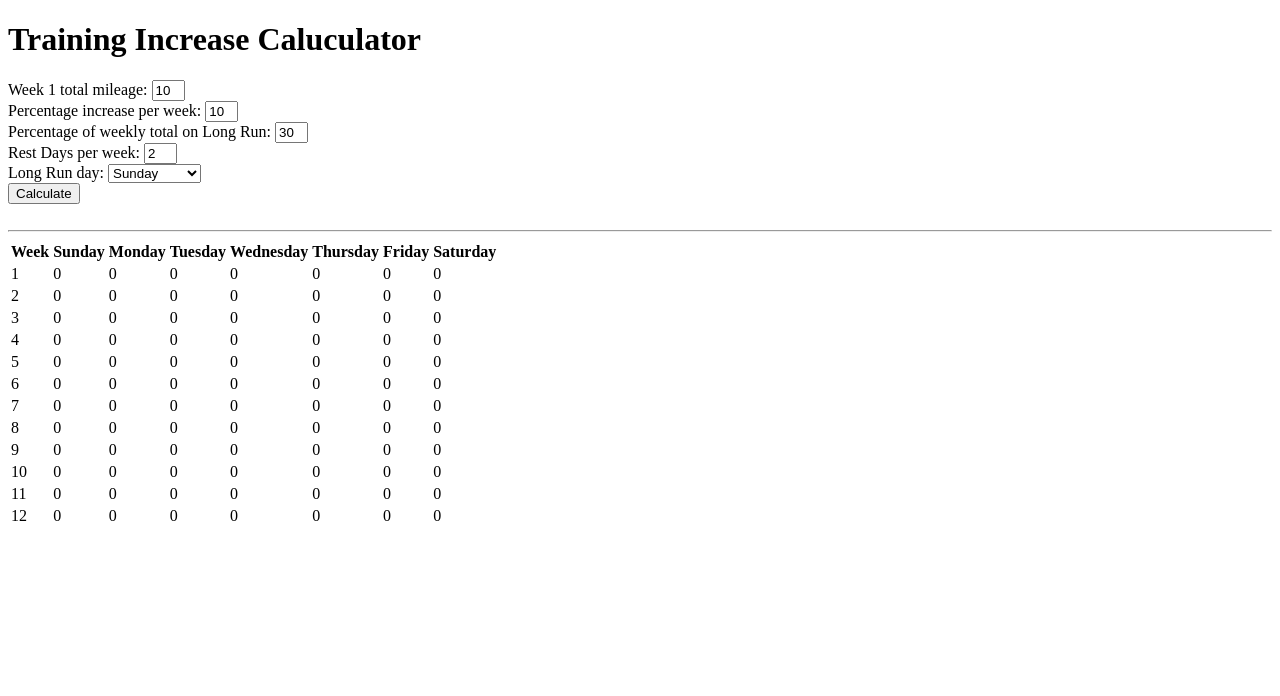
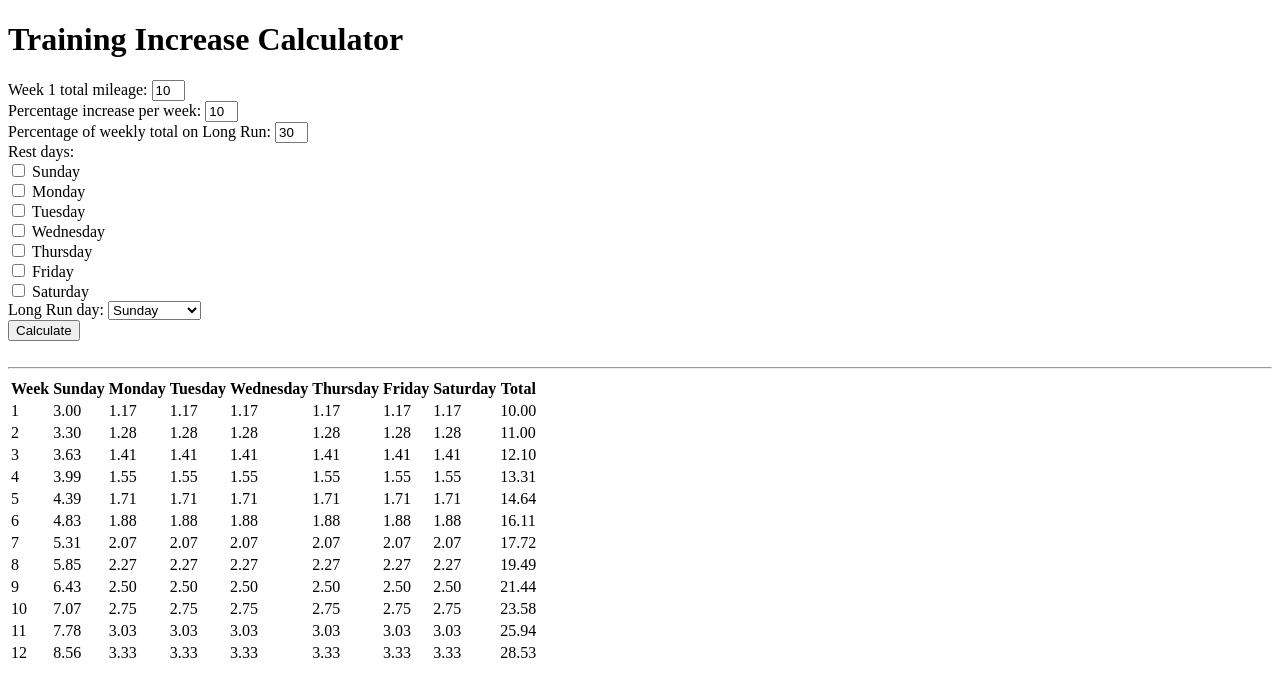
Before and after one commit to HarryR275/TrainIncreaseCalc, a plain HTML site: page index.html in a window 1280 px wide. Both pictures are taken after a click on the button "Calculate". Drawn offline with Linux system fonts and the light colour scheme.

Commit message:
Update index.html
This is looking pretty good so far, need to catch some minor things, like if the user accidentally assigns the long run to a rest day, etc.

```diff
--- a/index.html
+++ b/index.html
@@ -8,23 +8,84 @@
     </style>
 </head>
 <body>
-    <h1>Training Increase Caluculator</h1>
+    <h1>Training Increase Calculator</h1>
     Week 1 total mileage: <input type="text" id="beginningMileage" value="10" style="width: 25px" /><br />
     Percentage increase per week: <input type="text" id="percentageIncrease" value="10" style="width: 25px" /><br />
     Percentage of weekly total on Long Run: <input type="text" id="percentageLongRun" value="30" style="width: 25px" /><br />
-    Rest Days per week: <input type="text" id="restDays" value="2" style="width: 25px" /><br />
+    Rest days: <br />
+    <input type="checkbox" id="restDay1" name="restDay" value="1">
+    <label for="restDay1">Sunday</label><br />
+    <input type="checkbox" id="restDay2" name="restDay" value="2">
+    <label for="restDay2">Monday</label><br />
+    <input type="checkbox" id="restDay3" name="restDay" value="3">
+    <label for="restDay3">Tuesday</label><br />
+    <input type="checkbox" id="restDay4" name="restDay" value="4">
+    <label for="restDay4">Wednesday</label><br />
+    <input type="checkbox" id="restDay5" name="restDay" value="5">
+    <label for="restDay5">Thursday</label><br />
+    <input type="checkbox" id="restDay6" name="restDay" value="6">
+    <label for="restDay6">Friday</label><br />
+    <input type="checkbox" id="restDay7" name="restDay" value="7">
+    <label for="restDay7">Saturday</label><br />
     Long Run day: <select id="longRunDay">
-        <option value="0">Sunday</option>
-        <option value="1">Monday</option>
-        <option value="2">Tuesday</option>
-        <option value="3">Wednesday</option>
-        <option value="4">Thursday</option>
-        <option value="5">Friday</option>
-        <option value="6">Saturday</option>
+        <option value="1">Sunday</option>
+        <option value="2">Monday</option>
+        <option value="3">Tuesday</option>
+        <option value="4">Wednesday</option>
+        <option value="5">Thursday</option>
+        <option value="6">Friday</option>
+        <option value="7">Saturday</option>
     </select><br />
     <button id="calculate">Calculate</button>
     <div id="results"></div>
-    <!-- <script src="trainingIncrease.js"></script> -->
+    <!--JAVASCRIPT BELOW-->
+    <script>
+    function calculate() {
+        // Get the input values
+        var beginningMileage = parseInt(document.getElementById("beginningMileage").value);
+        var percentageIncrease = parseInt(document.getElementById("percentageIncrease").value);
+        var percentageLongRun = parseInt(document.getElementById("percentageLongRun").value);
+        var restDays = Array.from(document.querySelectorAll('input[name="restDay"]:checked')).map(input => parseInt(input.value));
+        var longRunDay = parseInt(document.getElementById("longRunDay").value);
+        var currentweeklyMileage = beginningMileage;
+        var nonlongrundays = 6 - parseInt(restDays.length);
+
+        // Update the table with calculated values
+         for (var w = 1; w <= 12; w++) {
+            console.log(currentweeklyMileage);
+            var longRunMileage = currentweeklyMileage * (percentageLongRun / 100);
+            console.log(longRunMileage);
+            var nonLongRunMileage = (currentweeklyMileage - longRunMileage) / (nonlongrundays);
+            console.log(nonLongRunMileage);
+            for (var d = 1; d <= 7; d++) {
+                //console.log(d);
+                if (d == longRunDay) {
+                    document.getElementById("w" + w + "d" + d).innerHTML = longRunMileage.toFixed(2);
+                    //console.log("long run day");
+                }
+
+                else if (restDays.includes(d)) {
+                    document.getElementById("w" + w + "d" + d).innerHTML = "";
+                    //console.log("rest day");
+                }
+                else {
+                    document.getElementById("w" + w + "d" + d).innerHTML = nonLongRunMileage.toFixed(2);
+                    //console.log("non long run day");
+                }
+
+            }
+
+            document.getElementById("w" + w + "total").innerHTML = currentweeklyMileage.toFixed(2);
+            currentweeklyMileage = currentweeklyMileage + (currentweeklyMileage * (percentageIncrease / 100));
+        }
+
+
+    }
+
+    // Attach the calculate function to the button click event
+    document.getElementById("calculate").addEventListener("click", calculate);
+    </script>
+    <!--JAVASCRIPT ABOVE-->
     <br />
     <hr />
     <table>
@@ -37,6 +98,7 @@
             <th>Thursday</th>
             <th>Friday</th>
             <th>Saturday</th>
+            <th>Total</th>
         </tr>
         <tr id="w1">
             <td>1</td>
@@ -47,6 +109,7 @@
             <td id="w1d5">0</td>
             <td id="w1d6">0</td>
             <td id="w1d7">0</td>
+            <td id="w1total">0</td>
             <tr>
                 <td>2</td>
                 <td id="w2d1">0</td>
@@ -56,6 +119,7 @@
                 <td id="w2d5">0</td>
                 <td id="w2d6">0</td>
                 <td id="w2d7">0</td>
+                <td id="w2total">0</td>
             </tr>
             <tr>
                 <td>3</td>
@@ -66,6 +130,7 @@
                 <td id="w3d5">0</td>
                 <td id="w3d6">0</td>
                 <td id="w3d7">0</td>
+                <td id="w3total">0</td>
             </tr>
             <tr>
                 <td>4</td>
@@ -76,6 +141,7 @@
                 <td id="w4d5">0</td>
                 <td id="w4d6">0</td>
                 <td id="w4d7">0</td>
+                <td id="w4total">0</td>
                 <tr>
                     <td>5</td>
                     <td id="w5d1">0</td>
@@ -85,6 +151,7 @@
                     <td id="w5d5">0</td>
                     <td id="w5d6">0</td>
                     <td id="w5d7">0</td>
+                    <td id="w5total">0</td>
                 </tr>
                 <tr>
                     <td>6</td>
@@ -95,6 +162,7 @@
                     <td id="w6d5">0</td>
                     <td id="w6d6">0</td>
                     <td id="w6d7">0</td>
+                    <td id="w6total">0</td>
                 </tr>
                 <tr>
                     <td>7</td>
@@ -105,6 +173,7 @@
                     <td id="w7d5">0</td>
                     <td id="w7d6">0</td>
                     <td id="w7d7">0</td>
+                    <td id="w7total">0</td>
                     <tr>
                         <td>8</td>
                         <td id="w8d1">0</td>
@@ -114,6 +183,7 @@
                         <td id="w8d5">0</td>
                         <td id="w8d6">0</td>
                         <td id="w8d7">0</td>
+                        <td id="w8total">0</td>
                     </tr>
                     <tr>
                         <td>9</td>
@@ -124,6 +194,7 @@
                         <td id="w9d5">0</td>
                         <td id="w9d6">0</td>
                         <td id="w9d7">0</td>
+                        <td id="w9total">0</td>
                     </tr>
                     <tr>
                         <td>10</td>
@@ -134,6 +205,7 @@
                         <td id="w10d5">0</td>
                         <td id="w10d6">0</td>
                         <td id="w10d7">0</td>
+                        <td id="w10total">0</td>
                         <tr>
                             <td>11</td>
                             <td id="w11d1">0</td>
@@ -143,6 +215,7 @@
                             <td id="w11d5">0</td>
                             <td id="w11d6">0</td>
                             <td id="w11d7">0</td>
+                            <td id="w11total">0</td>
                         </tr>
                         <tr>
                             <td>12</td>
@@ -153,6 +226,7 @@
                             <td id="w12d5">0</td>
                             <td id="w12d6">0</td>
                             <td id="w12d7">0</td>
+                            <td id="w12total">0</td>
                         </tr>
     </table>
 </body>
```
